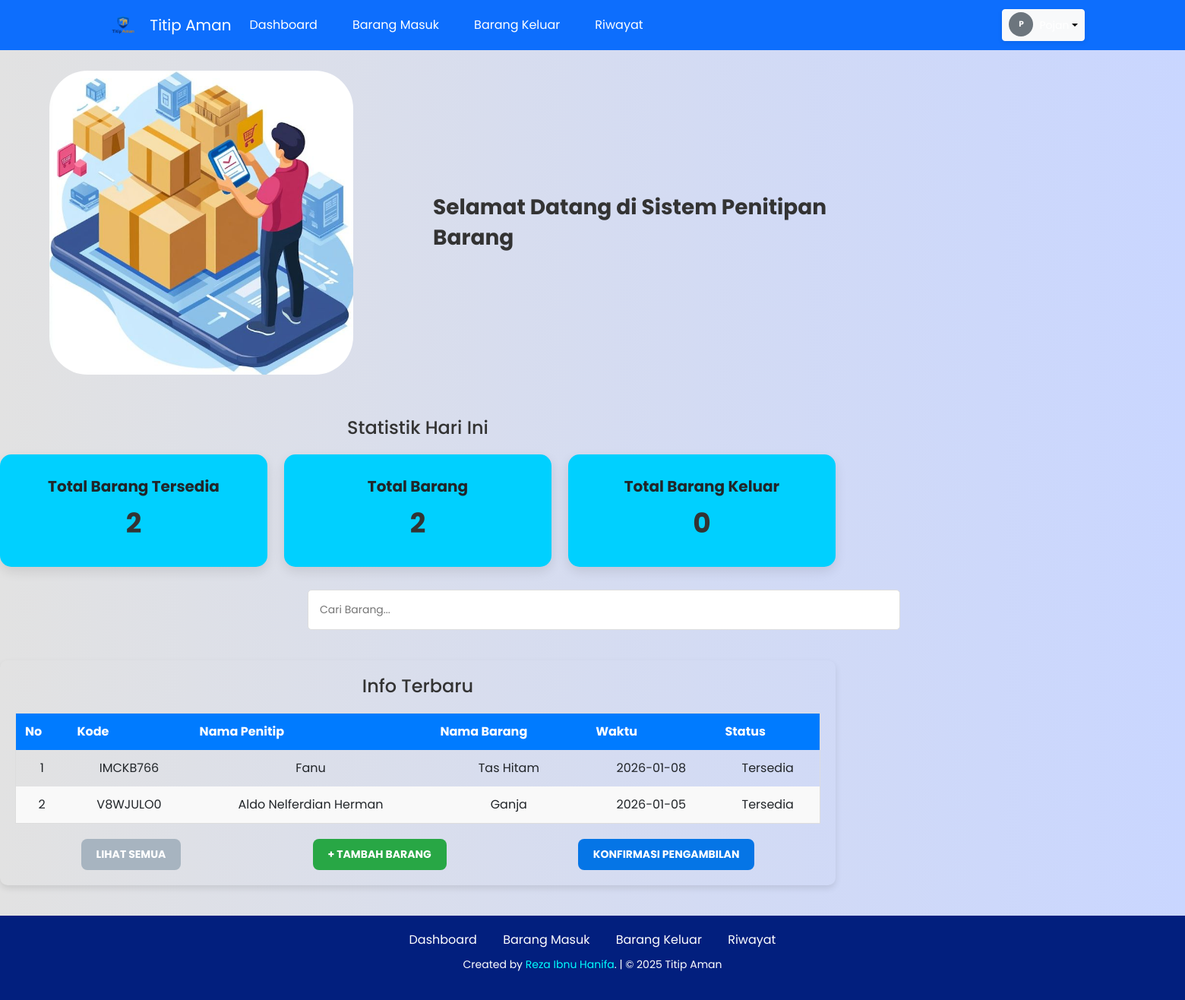
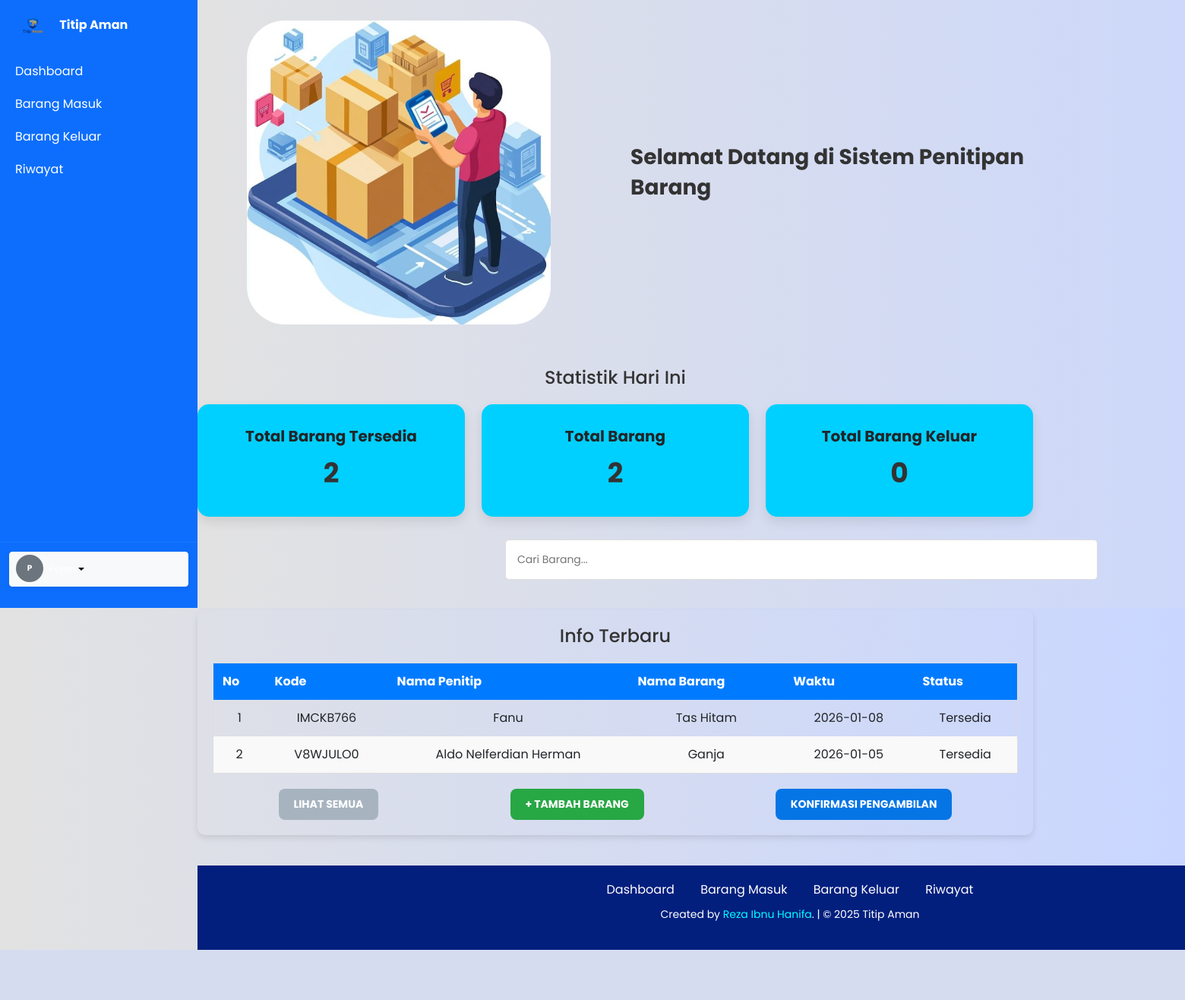
Before and after one commit to RezaIbnuH/Project_Desain-Pengalaman-Pengguna, a PHP site: page /component/dashboard.php in a window 1560 px wide; the page is wider, and only the part inside the window is pictured. Shown: that part at 76% size. After the commit the page ends 1250 px from the top of that part, so only its background shows below. Run offline with PHP 8.4, Linux system fonts and the light colour scheme; a user stored in the database is signed in; data comes from the database, SQL or seed files in the repository; data that the repository does not hold is empty.

Commit message:
update kedua

```diff
--- a/css/style.css
+++ b/css/style.css
@@ -99,6 +99,10 @@ body {
   height: 100%;
   width: 100%;
   box-sizing: border-box;
+  /* ensure gradient covers the full viewport */
+  background: linear-gradient(to right, #e2e2e2, #c9d6ff);
+  background-attachment: fixed;
+  background-size: cover;
 }
 
 /* Navbar */
--- a/includes/header.php
+++ b/includes/header.php
@@ -3,25 +3,50 @@ if (session_status() === PHP_SESSION_NONE) session_start();
 ?>
 <!-- Bootstrap CSS (CDN) -->
 <link href="https://cdn.jsdelivr.net/npm/bootstrap@5.3.2/dist/css/bootstrap.min.css" rel="stylesheet">
-<header>
-    <nav class="navbar navbar-expand-lg navbar-dark bg-primary">
-        <div class="container">
-            <a class="navbar-brand d-flex align-items-center" href="/projectdpp/component/dashboard.php">
-                <img src="/projectdpp/css/assets/logo.png" alt="Logo" class="logo-img" style="height:40px;">&nbsp;Titip Aman
+<style>
+  :root{--sidebar-width:260px;--sidebar-height:56px}
+  /* Sidebar layout */
+  .app-sidebar{
+    position:fixed;
+    top:0;left:0;height:100vh;
+    width:var(--sidebar-width);
+    background:#0d6efd; /* Bootstrap primary */
+    color:#fff;display:flex;flex-direction:column;z-index:1040;padding:1rem 0;
+  }
+  .app-sidebar .brand{display:flex;align-items:center;gap:.5rem;padding:0 .75rem;margin-bottom:1rem}
+  .app-sidebar .brand img{height:36px}
+  .app-sidebar .nav-links{flex:1;padding:.25rem .5rem}
+  .app-sidebar .nav-links a{display:block;color:#fff;padding:.6rem .75rem;border-radius:6px;text-decoration:none}
+  .app-sidebar .nav-links a:hover{background:rgba(255,255,255,0.08)}
+  .app-sidebar .profile-area{padding:.75rem .75rem;border-top:1px solid rgba(255,255,255,0.06)}
+  /* Push page content right to make room for sidebar */
+  body{margin-left:var(--sidebar-width);transition:margin 160ms ease}
+  /* Small screens: turn sidebar into top bar */
+  @media (max-width:767.98px){
+    .app-sidebar{position:fixed;left:0;top:0;width:100%;height:auto;flex-direction:row;align-items:center;padding:.5rem;}
+    .app-sidebar .nav-links{display:flex;flex-direction:row;gap:.25rem;padding:0;margin-left:1rem}
+    .app-sidebar .nav-links a{padding:.4rem .6rem}
+    .app-sidebar .profile-area{display:none}
+    body{margin-left:0;margin-top:var(--sidebar-height)}
+  }
+</style>
+
+<aside class="app-sidebar">
+    <div class="brand px-3">
+        <a class="d-absolute align-items-center text-white text-decoration-none" href="/projectdpp/component/dashboard.php">
+            <img src="/projectdpp/css/assets/logo.png" alt="Logo">
+            <span class="fw-bold ms-1">Titip Aman</span>
         </a>
-            <button class="navbar-toggler" type="button" data-bs-toggle="collapse" data-bs-target="#mainNav" aria-controls="mainNav" aria-expanded="false" aria-label="Toggle navigation">
-                <span class="navbar-toggler-icon"></span>
-            </button>
+    </div>
 
-            <div class="collapse navbar-collapse" id="mainNav">
-                <ul class="navbar-nav me-auto mb-2 mb-lg-0">
-                    <li class="nav-item"><a class="nav-link" href="/projectdpp/component/dashboard.php">Dashboard</a></li>
-                    <li class="nav-item"><a class="nav-link" href="/projectdpp/component/barangmasuk.php">Barang Masuk</a></li>
-                    <li class="nav-item"><a class="nav-link" href="/projectdpp/component/barangkeluar.php">Barang Keluar</a></li>
-                    <li class="nav-item"><a class="nav-link" href="/projectdpp/component/riwayat.php">Riwayat</a></li>
-                </ul>
+    <nav class="nav-links">
+        <a href="/projectdpp/component/dashboard.php">Dashboard</a>
+        <a href="/projectdpp/component/barangmasuk.php">Barang Masuk</a>
+        <a href="/projectdpp/component/barangkeluar.php">Barang Keluar</a>
+        <a href="/projectdpp/component/riwayat.php">Riwayat</a>
+    </nav>
 
-                <div class="d-flex align-items-center">
+    <div class="profile-area">
         <?php
         $userName = isset($_SESSION['nama']) ? trim($_SESSION['nama']) : '';
         $initials = $userName ? strtoupper(substr($userName, 0, 1)) : 'U';
@@ -51,15 +76,15 @@ if (session_status() === PHP_SESSION_NONE) session_start();
         ?>
 
         <div class="dropdown">
-                        <button class="btn btn-sm btn-light dropdown-toggle d-flex align-items-center" type="button" id="profileMenuButton" data-bs-toggle="dropdown" aria-expanded="false">
+            <button class="btn btn-sm btn-light dropdown-toggle d-flex align-items-center w-100" type="button" id="sidebarProfileBtn" data-bs-toggle="dropdown" aria-expanded="false">
                 <?php if ($profilePhoto): ?>
-                                <img src="/projectdpp/uploads/<?php echo rawurlencode($profilePhoto); ?>" alt="Profile" class="rounded-circle" style="width:32px;height:32px;object-fit:cover;">
+                    <img src="/projectdpp/uploads/<?php echo rawurlencode($profilePhoto); ?>" alt="Profile" class="rounded-circle" style="width:36px;height:36px;object-fit:cover;">
                 <?php else: ?>
-                                <span class="badge rounded-circle bg-secondary text-white" style="width:32px;height:32px;display:inline-flex;align-items:center;justify-content:center;"><?php echo htmlspecialchars($initials); ?></span>
+                    <span class="badge rounded-circle bg-secondary text-white" style="width:36px;height:36px;display:inline-flex;align-items:center;justify-content:center;"><?php echo htmlspecialchars($initials); ?></span>
                 <?php endif; ?>
-                            <span class="ms-2 text-white d-none d-lg-inline"><?php echo htmlspecialchars($userName ?: 'User'); ?></span>
+                <span class="ms-2 text-white small"><?php echo htmlspecialchars($userName ?: 'User'); ?></span>
             </button>
-                        <ul class="dropdown-menu dropdown-menu-end shadow" aria-labelledby="profileMenuButton">
+            <ul class="dropdown-menu dropdown-menu-start shadow" aria-labelledby="sidebarProfileBtn">
                 <li class="dropdown-header">Signed in as <strong><?php echo htmlspecialchars($userName ?: 'User'); ?></strong></li>
                 <li><hr class="dropdown-divider"></li>
                 <li><a class="dropdown-item" href="/projectdpp/component/profil.php">Profil</a></li>
@@ -67,7 +92,4 @@ if (session_status() === PHP_SESSION_NONE) session_start();
             </ul>
         </div>
     </div>
-            </div>
-        </div>
-    </nav>
-</header>
+</aside>
```
Also changed, not shown: other parts of css/style.css (+23 -7 lines), component/barangmasuk.php (+50 -3 lines), component/profil.php (+16 -11 lines), tmp/cleanup_profiles.php (added, +26 -0 lines), tmp/db_debug.php (added, +10 -0 lines). Lines whose indentation alone changed are shown as unchanged.
